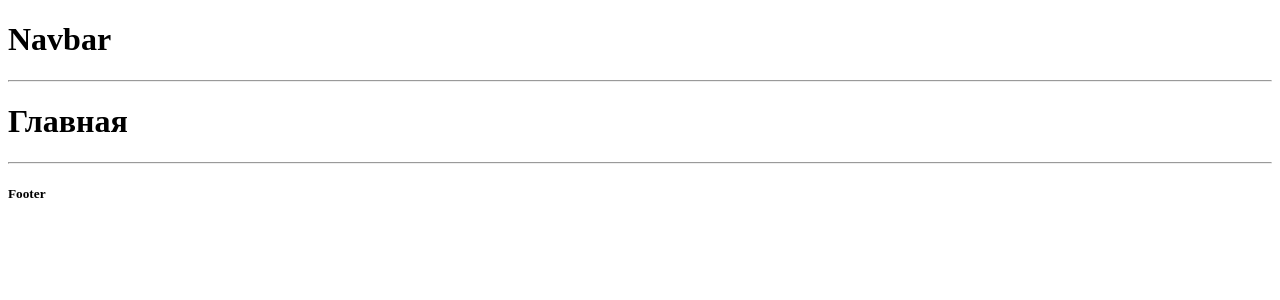
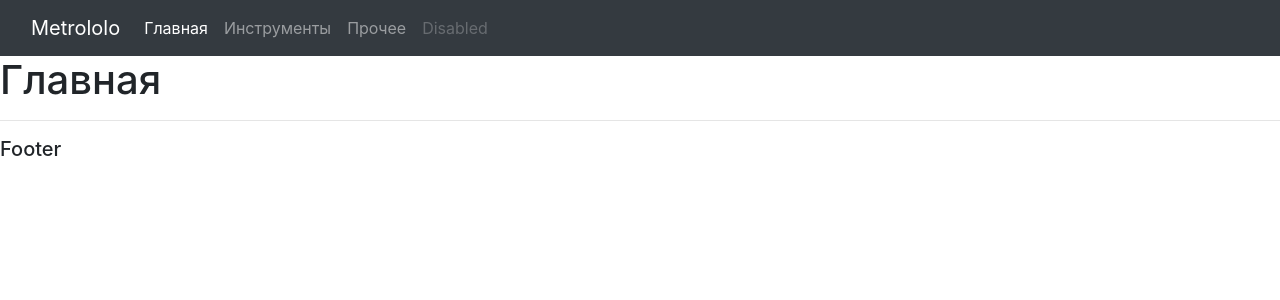
Before and after one commit to Razk42/metrololo, a Django app: page / in a window 1280 px wide. Shown: the top 300 px of the page. Run offline with Django 4.2, Linux system fonts and the light colour scheme.

Commit message:
bootstrap

```diff
--- a/metro/templates/instruments/base.html
+++ b/metro/templates/instruments/base.html
@@ -3,7 +3,8 @@
 <head>
     <meta charset="UTF-8">
     <meta name="viewport" content="width=device-width, initial-scale=1.0">
-    <title>Metololo</title>
+    <title>Metrololo</title>
+    <link rel="stylesheet" href="https://cdn.jsdelivr.net/npm/bootstrap@4.4.1/dist/css/bootstrap.min.css" integrity="sha384-Vkoo8x4CGsO3+Hhxv8T/Q5PaXtkKtu6ug5TOeNV6gBiFeWPGFN9MuhOf23Q9Ifjh" crossorigin="anonymous">
 </head>
 <body>
     {% include "instruments/navbar.html" %}
--- a/metro/templates/instruments/navbar.html
+++ b/metro/templates/instruments/navbar.html
@@ -1,2 +1,24 @@
-<h1>Navbar</h1>
-<hr>
+<nav class="navbar navbar-expand-lg navbar-dark bg-dark">
+    <div class="container-fluid">
+      <a class="navbar-brand" href="#">Metrololo</a>
+      <button class="navbar-toggler" type="button" data-bs-toggle="collapse" data-bs-target="#navbarNav" aria-controls="navbarNav" aria-expanded="false" aria-label="Toggle navigation">
+        <span class="navbar-toggler-icon"></span>
+      </button>
+      <div class="collapse navbar-collapse" id="navbarNav">
+        <ul class="navbar-nav">
+          <li class="nav-item">
+            <a class="nav-link active" aria-current="page" href="#">Главная</a>
+          </li>
+          <li class="nav-item">
+            <a class="nav-link" href="#">Инструменты</a>
+          </li>
+          <li class="nav-item">
+            <a class="nav-link" href="#">Прочее</a>
+          </li>
+          <li class="nav-item">
+            <a class="nav-link disabled" href="#" tabindex="-1" aria-disabled="true">Disabled</a>
+          </li>
+        </ul>
+      </div>
+    </div>
+</nav>
```
